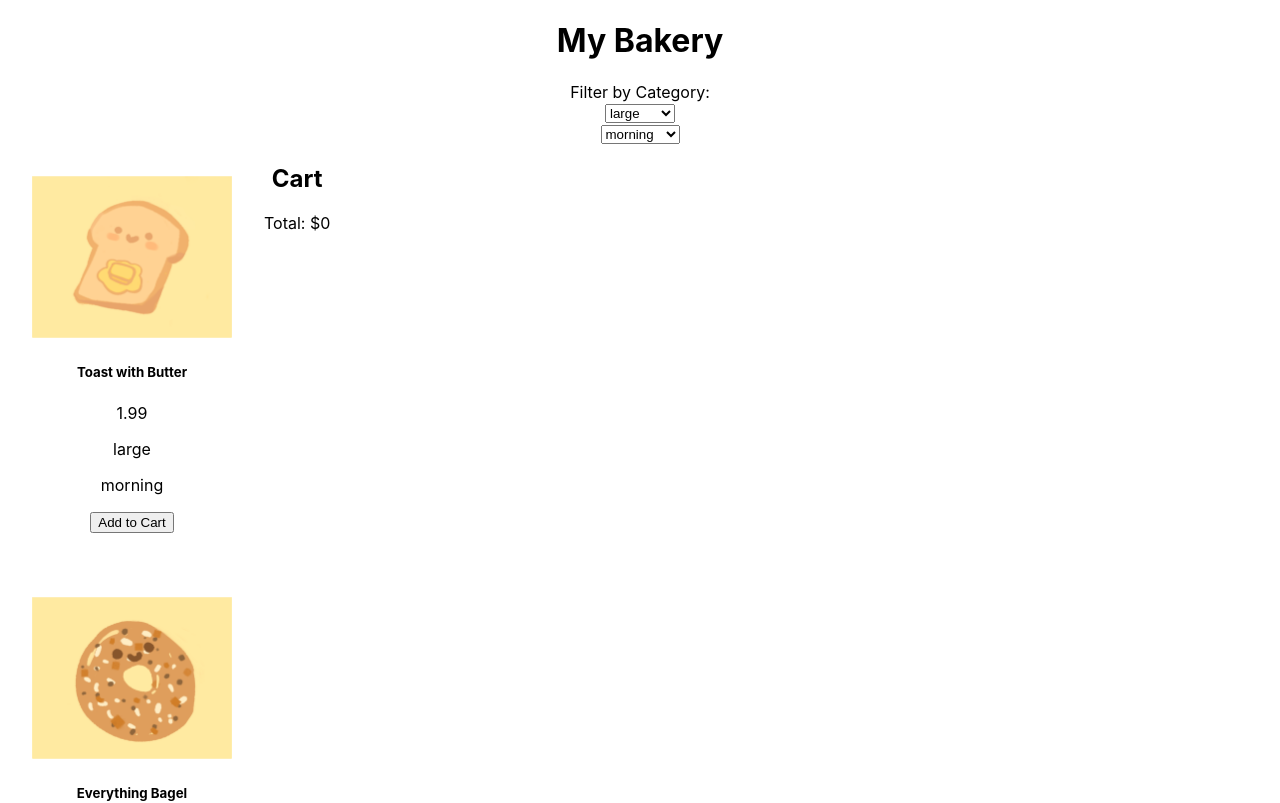
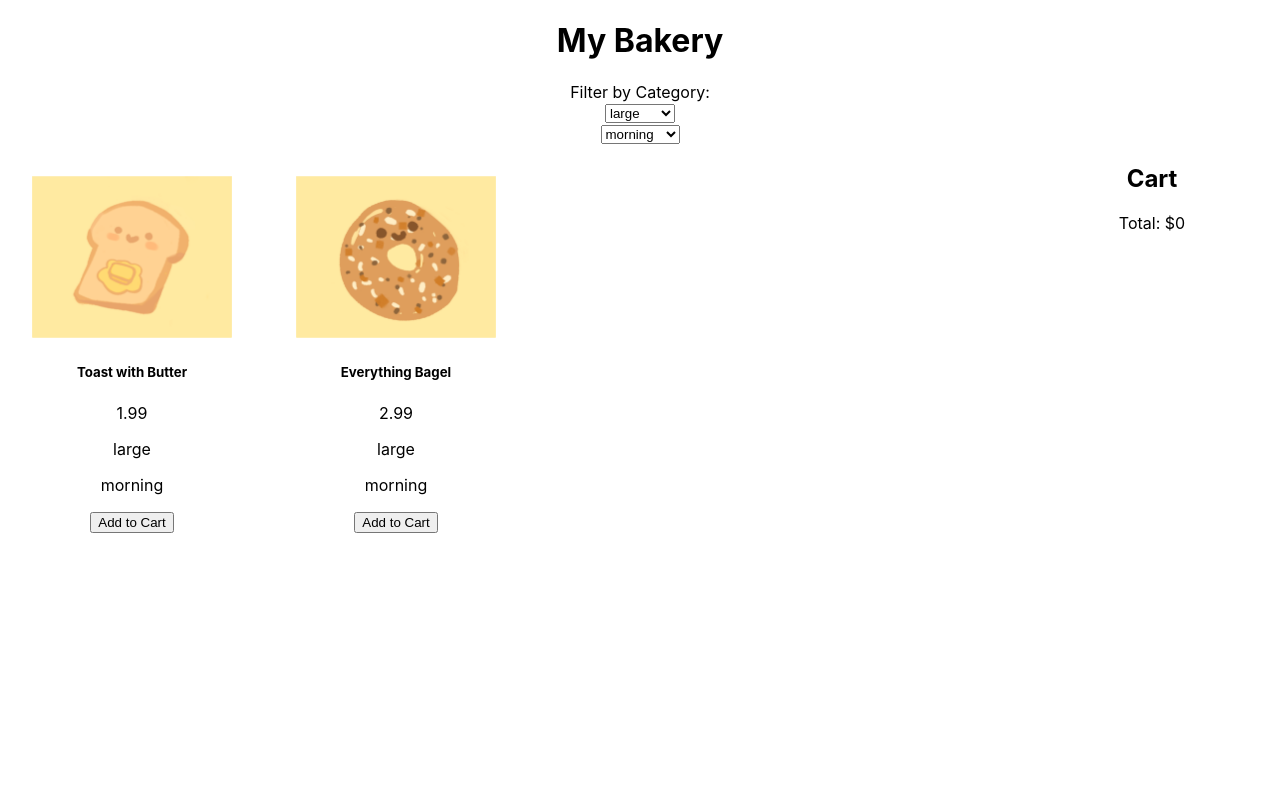
Before and after one commit to chillkoala125/dev, a React (Create React App) app: page / in a window 1280 px wide. Shown: the top 803 px of the page. Built offline with nearby package versions, Linux system fonts and the light colour scheme; the HTML template or start-up script is replaced by a standard one.

Commit message:
Update App.js

```diff
--- a/src/App.js
+++ b/src/App.js
@@ -53,9 +53,9 @@ function App() {
 
 
             <div class = "row">
-            <div class="column">
+            <div class="cards">
             {(bakeryData.filter(item => item.size === size)).filter(item => item.time === time).map((item, index) => ( // TODO: map bakeryData to BakeryItem components
-                                                                                                                      <BakeryItem image={item.image}
+                                                          <div class="cardrow">                                                            <BakeryItem image={item.image}
                                                                                                                       name= {item.name}
                                                                                                                       desc={item.description}
                                                                                                                       price={item.price}
@@ -65,18 +65,19 @@ function App() {
                                                                                                                       addPrice={addPrice}
                                                                                                                       items={items}
                                                                                                                       addItem={addItem}/>
-
+                                                                                      </div>
 
                                                                                                                       ))}
 
             </div>
-            <div class="column">
+            <div class="cart">
             <h2>Cart</h2>
             {/* TODO: render a list of items in the cart */}
             {items.map((item) => (
                                   <p>{item.name}</p>
                                   ))}
             <p>Total: ${cartTotal}</p>
+
             </div>
             </div>
             </div>
```
